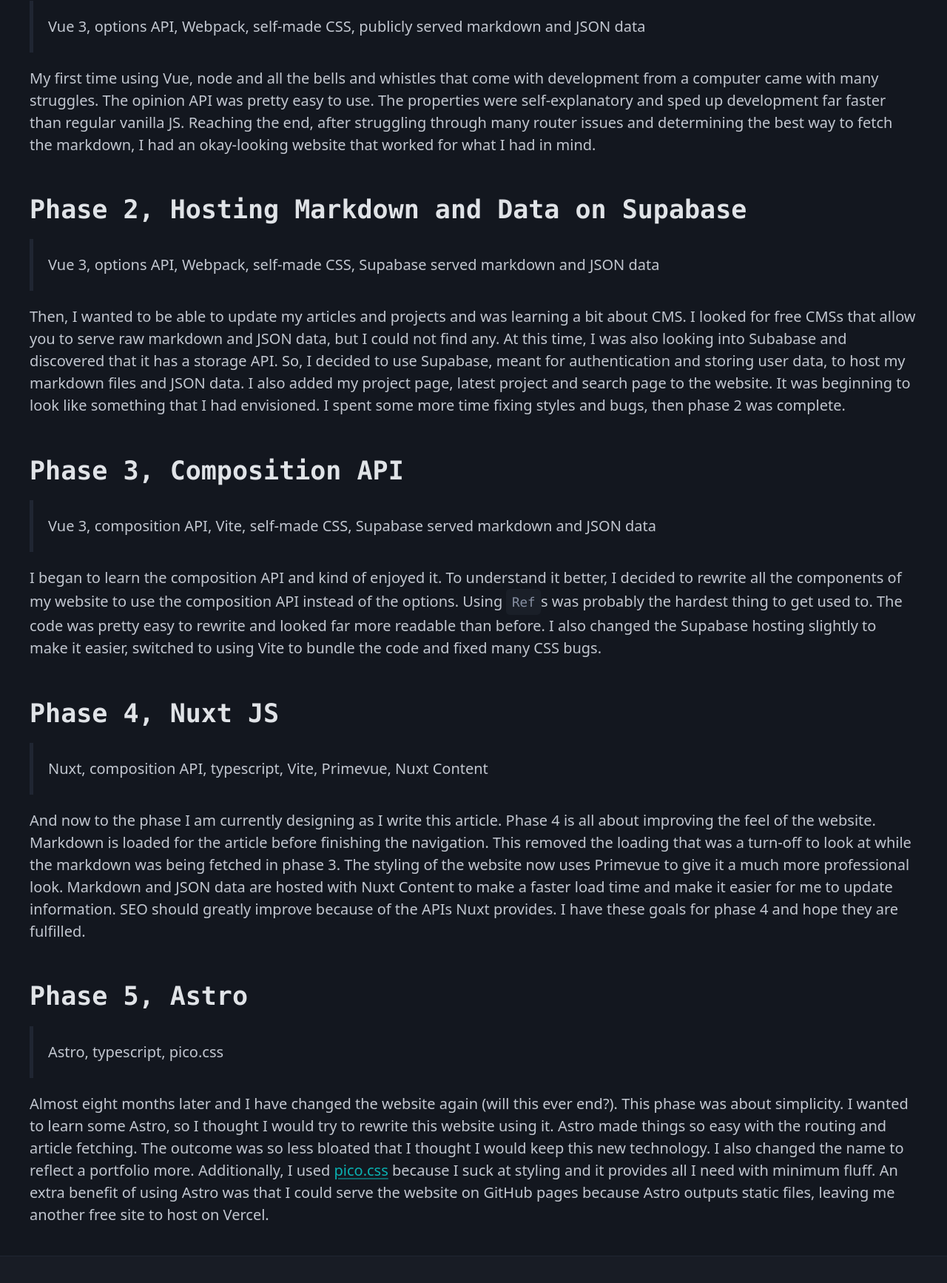
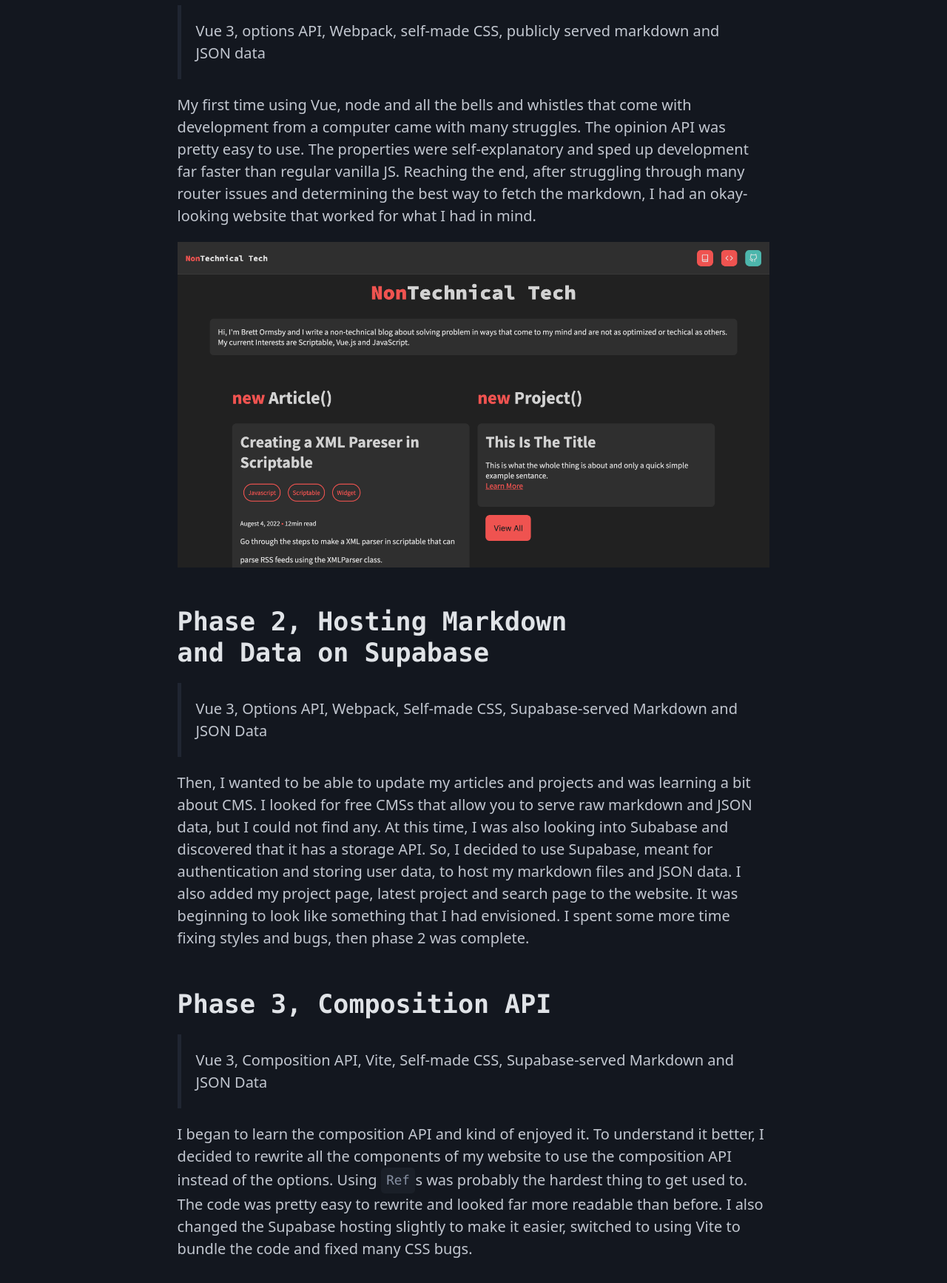
Before and after one commit to BrettOrmsby/Portfolio, an Astro site: page /Portfolio/posts/nontechnical-tech-evolution in a window 1280 px wide. Shown: the part 1066-2800 px from the top of the page at 74% size. Built offline with nearby package versions, Linux system fonts and the light colour scheme; Astro itself is replaced by a stand-in of ours; some packages are replaced by stand-ins of ours.

Commit message:
feat: update astro to 5.0

```diff
--- a/package.json
+++ b/package.json
@@ -11,10 +11,10 @@
     "lint": "prettier --write  \"**/*.{js,jsx,ts,tsx,md,mdx,astro}\" && eslint --fix \"src/**/*.{js,ts,jsx,tsx,astro}\""
   },
   "dependencies": {
-    "@astrojs/mdx": "^2.0.4",
-    "@astrojs/rss": "^4.0.2",
+    "@astrojs/mdx": "^4.0.1",
+    "@astrojs/rss": "^4.0.9",
     "@picocss/pico": "^2.0.0-alpha1",
-    "astro": "^4.1.3",
+    "astro": "^5.0.2",
     "reading-time": "^1.5.0"
   },
   "devDependencies": {
--- a/src/content/config.ts
+++ b/src/content.config.ts
@@ -1,7 +1,8 @@
 import { z, defineCollection } from "astro:content";
+import { glob } from "astro/loaders";
 
-const postsCollection = defineCollection({
-  type: "content",
+const posts = defineCollection({
+  loader: glob({ pattern: "**/[^_]*.mdx", base: "./src/data/posts" }),
   schema: z.object({
     title: z.string(),
     pubDate: z.date(),
@@ -16,5 +17,5 @@
 
 // Export a single `collections` object to register your collection(s)
 export const collections = {
-  posts: postsCollection
+  posts
 };
--- a/src/content/posts/nontechnical-tech-evolution.mdx
+++ b/src/data/posts/nontechnical-tech-evolution.mdx
@@ -10,6 +10,8 @@
   - "nuxt"
   - "primevue"
   - "design"
+  - "astro"
+  - "picocss"
 ---
 
 import Tag from "@components/Tag.astro";
@@ -24,26 +26,32 @@
 
 My first time using Vue, node and all the bells and whistles that come with development from a computer came with many struggles. The opinion API was pretty easy to use. The properties were self-explanatory and sped up development far faster than regular vanilla JS. Reaching the end, after struggling through many router issues and determining the best way to fetch the markdown, I had an okay-looking website that worked for what I had in mind.
 
+![Phase 1 Website Homepage](/Portfolio/posts/non-technical-tech-v1.png)
+
 ## Phase 2, Hosting Markdown and Data on Supabase
 
-> Vue 3, options API, Webpack, self-made CSS, Supabase served markdown and JSON data
+> Vue 3, Options API, Webpack, Self-made CSS, Supabase-served Markdown and JSON Data
 
 Then, I wanted to be able to update my articles and projects and was learning a bit about CMS. I looked for free CMSs that allow you to serve raw markdown and JSON data, but I could not find any. At this time, I was also looking into Subabase and discovered that it has a storage API. So, I decided to use Supabase, meant for authentication and storing user data, to host my markdown files and JSON data. I also added my project page, latest project and search page to the website. It was beginning to look like something that I had envisioned. I spent some more time fixing styles and bugs, then phase 2 was complete.
 
 ## Phase 3, Composition API
 
-> Vue 3, composition API, Vite, self-made CSS, Supabase served markdown and JSON data
+> Vue 3, Composition API, Vite, Self-made CSS, Supabase-served Markdown and JSON Data
 
 I began to learn the composition API and kind of enjoyed it. To understand it better, I decided to rewrite all the components of my website to use the composition API instead of the options. Using `Ref`s was probably the hardest thing to get used to. The code was pretty easy to rewrite and looked far more readable than before. I also changed the Supabase hosting slightly to make it easier, switched to using Vite to bundle the code and fixed many CSS bugs.
 
 ## Phase 4, Nuxt JS
 
-> Nuxt, composition API, typescript, Vite, Primevue, Nuxt Content
+> Nuxt, Composition API, Typescript, Vite, Primevue, Nuxt Content
 
 And now to the phase I am currently designing as I write this article. Phase 4 is all about improving the feel of the website. Markdown is loaded for the article before finishing the navigation. This removed the loading that was a turn-off to look at while the markdown was being fetched in phase 3. The styling of the website now uses Primevue to give it a much more professional look. Markdown and JSON data are hosted with Nuxt Content to make a faster load time and make it easier for me to update information. SEO should greatly improve because of the APIs Nuxt provides. I have these goals for phase 4 and hope they are fulfilled.
 
+![Phase 4 Website Homepage](/Portfolio/posts/non-technical-tech.jpg)
+
 ## Phase 5, Astro
 
-> Astro, typescript, pico.css
+> Astro, Typescript, Pico.css
 
 Almost eight months later and I have changed the website again (will this ever end?). This phase was about simplicity. I wanted to learn some Astro, so I thought I would try to rewrite this website using it. Astro made things so easy with the routing and article fetching. The outcome was so less bloated that I thought I would keep this new technology. I also changed the name to reflect a portfolio more. Additionally, I used [pico.css](https://v2.picocss.com/docs) because I suck at styling and it provides all I need with minimum fluff. An extra benefit of using Astro was that I could serve the website on GitHub pages because Astro outputs static files, leaving me another free site to host on Vercel.
+
+![Phase 5 Website Homepage](/Portfolio/projects/portfolio.png)
--- a/src/layouts/NavLayout.astro
+++ b/src/layouts/NavLayout.astro
@@ -19,6 +19,9 @@
 </BaseLayout>
 
 <style>
+  main {
+    min-height: 70vh;
+  }
   header,
   footer {
     padding: 0 !important;
--- a/src/pages/index.astro
+++ b/src/pages/index.astro
@@ -13,9 +13,9 @@
   "javascript",
   "nuxt",
   "primevue",
+  "python",
   "supabase",
   "typescript",
-  "vite",
   "vue"
 ];
 const latestProject = projects.reduce(
--- a/src/pages/posts/[...slug].astro
+++ b/src/pages/posts/[...id].astro
@@ -1,17 +1,17 @@
 ---
-import { getCollection } from "astro:content";
+import { getCollection, render } from "astro:content";
 import MarkdownPostLayout from "../../layouts/MarkdownPostLayout.astro";
 
 export async function getStaticPaths() {
   const blogEntries = await getCollection("posts");
   return blogEntries.map((entry) => ({
-    params: { slug: entry.slug },
+    params: { id: entry.id },
     props: { entry }
   }));
 }
 
 const { entry } = Astro.props;
-const { Content, headings, remarkPluginFrontmatter } = await entry.render();
+const { Content, headings, remarkPluginFrontmatter } = await render(entry);
 ---
 
 <MarkdownPostLayout
--- a/src/pages/tags/[tag].astro
+++ b/src/pages/tags/[tag].astro
@@ -80,5 +80,6 @@
     justify-content: center;
     column-gap: var(--pico-block-spacing-vertical);
     flex-wrap: wrap;
+    margin-bottom: var(--pico-block-spacing-vertical);
   }
 </style>
--- a/src/styles/global.css
+++ b/src/styles/global.css
@@ -89,6 +89,10 @@
   padding: calc(var(--pico-block-spacing-vertical) * 0.66) var(--pico-block-spacing-horizontal);
 }
 
+.markdown {
+  max-width: 70ch;
+}
+
 .markdown img {
   width:100%;
   display: block;
@@ -99,6 +103,8 @@
   margin-bottom: 0;
 }
 
-.monospace, h1, h2, h3, h4, h5, h6 {
+h1, h2, h3, h4, h5, h6 {
   font-family: ui-monospace, 'Cascadia Code', 'Source Code Pro', Menlo, Consolas, 'DejaVu Sans Mono', monospace;
+  line-height: 1.2;
+  text-wrap: balance
 }
--- a/tsconfig.json
+++ b/tsconfig.json
@@ -1,5 +1,7 @@
 {
   "extends": "astro/tsconfigs/strict",
+  "include": [".astro/types.d.ts", "**/*"],
+  "exclude": ["dist"],
   "compilerOptions": {
     "baseUrl": ".",
     "jsx": "preserve",
```
Also changed, not shown: src/components/PostCard.astro (+2 -18 lines), public/posts/non-technical-tech-v1.png (added), src/data/posts/scriptable-xml-parser.mdx (renamed from src/content/posts/scriptable-xml-parser.mdx), 1 other file.
